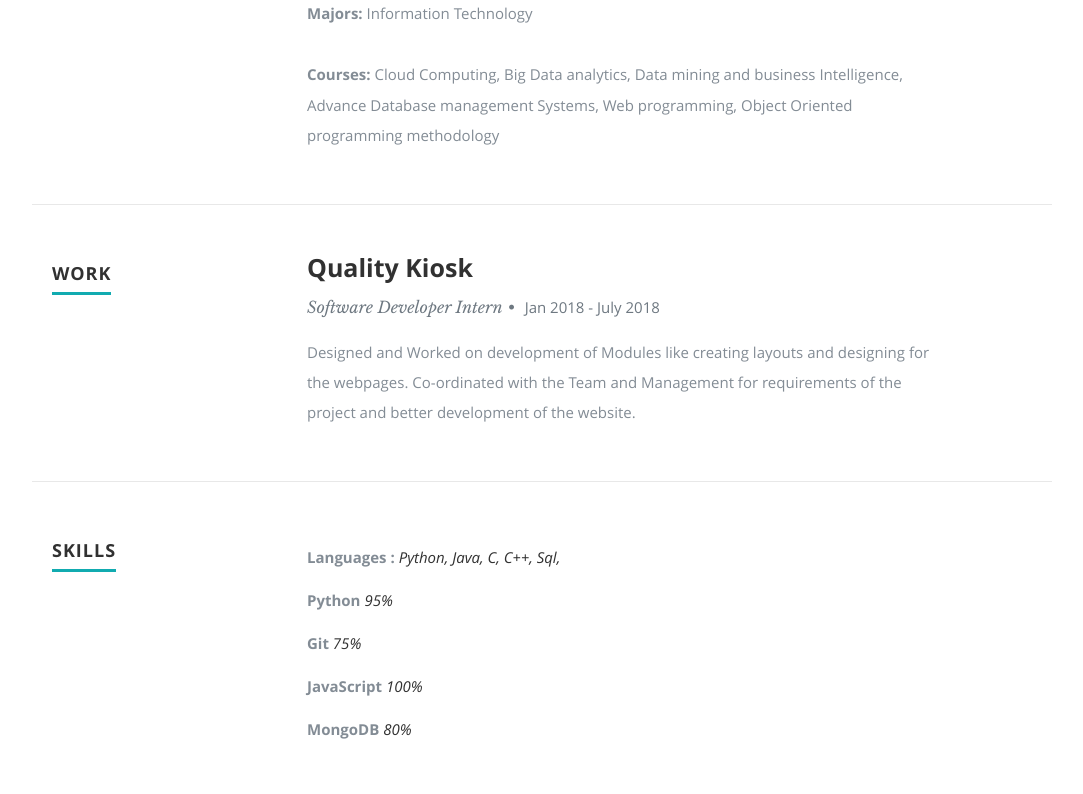
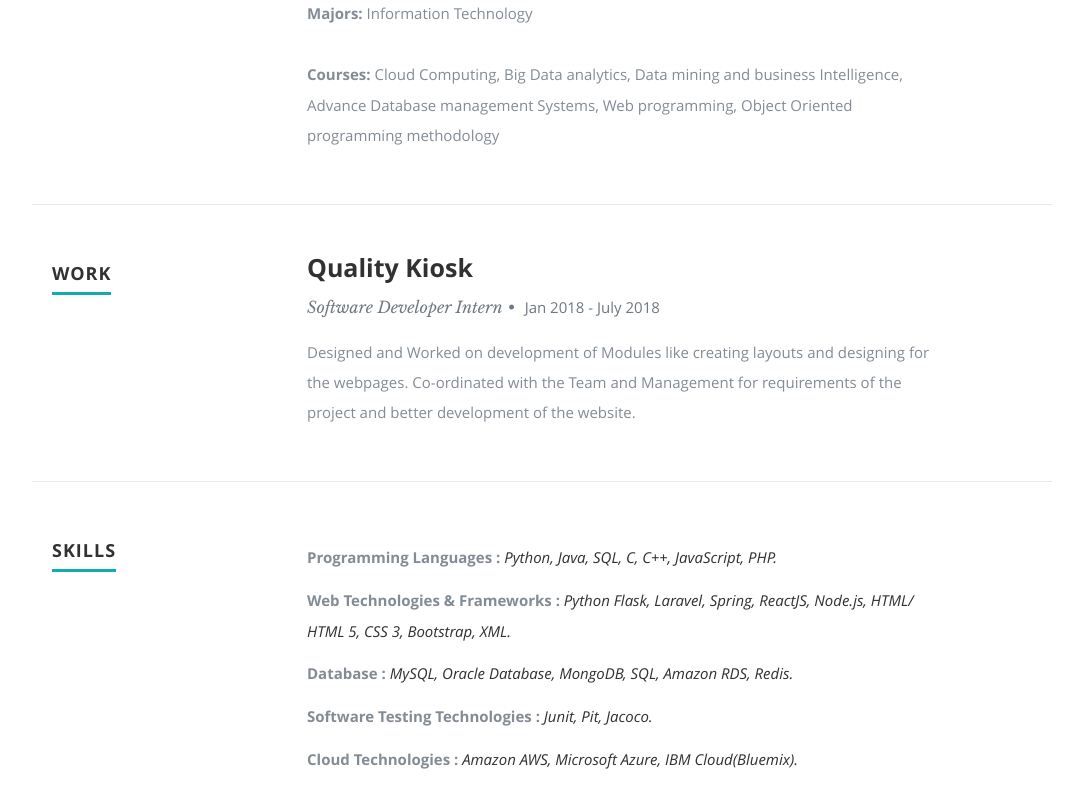
Before and after one commit to Abhogte/MyPortfolio, a React (Create React App) app: page / in a window 1280 px wide. Shown: the part 2000-2794 px from the top of the page, without its empty margins (98-1181 px from the left). Built offline with nearby package versions, Linux system fonts and the light colour scheme.

Commit message:
skills and recommendation edited

```diff
--- a/public/resumeData.json
+++ b/public/resumeData.json
@@ -69,24 +69,28 @@
     ],
     "skills": [
       {
-        "name": "Languages :",
-        "list": "Python, Java, C, C++, Sql, "
+        "name": "Programming Languages :",
+        "list": "Python, Java, SQL, C, C++, JavaScript, PHP."
       },
       {
-        "name": "Python",
-        "list": "95%"
+        "name": "Web Technologies & Frameworks :",
+        "list": "Python Flask, Laravel, Spring, ReactJS, Node.js, HTML/ HTML 5, CSS 3, Bootstrap, XML."
       },
       {
-        "name": "Git",
-        "list": "75%"
+        "name": "Database :",
+        "list": "MySQL, Oracle Database, MongoDB, SQL, Amazon RDS, Redis."
       },
       {
-        "name": "JavaScript",
-        "list": "100%"
+        "name": "Software Testing Technologies :",
+        "list": "Junit, Pit, Jacoco."
       },
       {
-        "name": "MongoDB",
-        "list": "80%"
+        "name": "Cloud Technologies :",
+        "list": "Amazon AWS, Microsoft Azure, IBM Cloud(Bluemix)."
+      },
+      {
+        "name": "Tools and Software :",
+        "list": ": IntelliJ IDEA, Eclipse IDE, Visual Studio Code, PyCharm, Jupyter Notebook WordPress, Selenium, GitHub Desktop, Code Pen, SQL Management Studio, MSSQL, Net Beans, Tomcat Server."
       }
     ]
   },
@@ -103,12 +107,12 @@
   "testimonials": {
     "testimonials": [
       {
-        "text": "Here you should write some nice things that someone has said about you. No lies though, employers can tell when you are lying.",
-        "user": "Kareem Abdul Jabbar"
+        "text": "Coming Soon",
+        "user": "Coming soon"
       },
       {
-        "text": "That Naz must be one of the most brilliant developers I've ever met! It is amazing that nobody has hired him yet. Hey you, you should hire this guy, he may be fresh out of University and have zero on the job experience but I am confident that he will be one of your best developers in no time!",
-        "user": "Steve Wozniak... impersonator"
+        "text": "I can say Aditya is an intelligent focused engineer with a bright future ahead. The determination and work - ethics he possesses make him a prime candidate for a challenging job. He has a very good command of building a software project with his skills.",
+        "user": "Vishal Sakharpekar | Information Security Analyst at BNP PARIBAS ISPL"
       }
     ]
   }
--- a/src/App.js
+++ b/src/App.js
@@ -47,7 +47,7 @@ class App extends Component {
         <About data={this.state.resumeData.main}/>
         <Resume data={this.state.resumeData.resume}/>
         <Portfolio data={this.state.resumeData.portfolio}/>
-        {/* <Testimonials data={this.state.resumeData.testimonials}/> */}
+        <Testimonials data={this.state.resumeData.testimonials}/>
         <Contact data={this.state.resumeData.main}/>
         <Footer data={this.state.resumeData.main}/>
       </div>
--- a/src/Components/Header.js
+++ b/src/Components/Header.js
@@ -35,7 +35,7 @@ class Header extends Component {
       <div className="row banner">
          <div className="banner-text">
          <h1 className="responsive-headline">Hello There.</h1>
-            <h1 className="responsive-headline">I'm {name}.</h1>
+            <h1 className="responsive-headline">I'm <blink>{name}.</blink></h1>
             <h3>{description}.</h3>
             <hr />
             <ul className="social">
```
